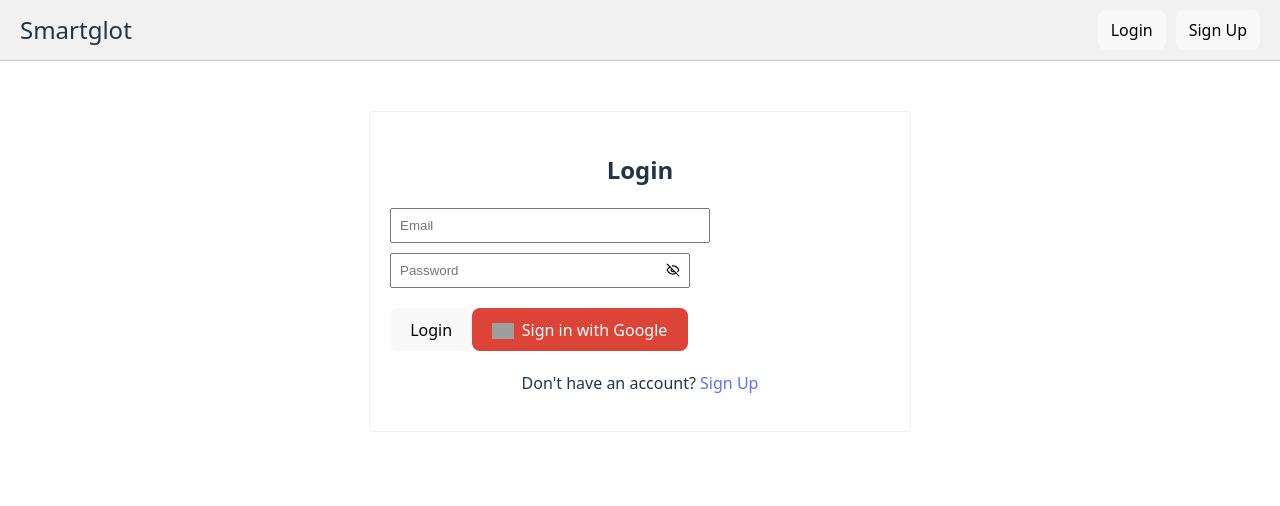
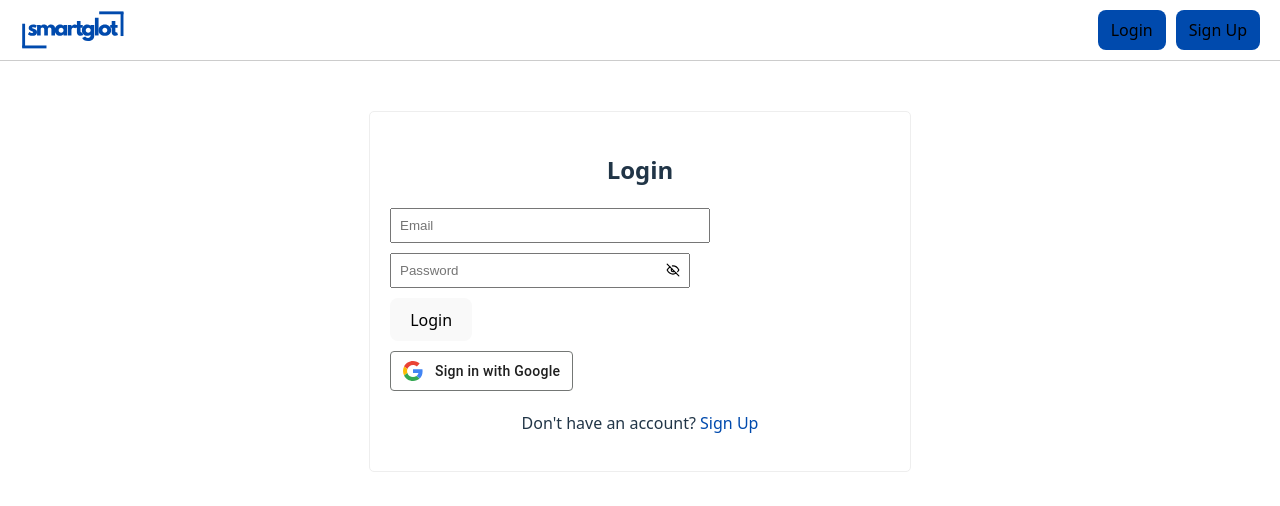
Before and after one commit to classmixer/smartglot, a React (Vite) app in the folder smartglot-react/: page /auth in a window 1280 px wide. Shown: the top 506 px of the page. Built offline with nearby package versions, Linux system fonts and the light colour scheme; no server answers; grey boxes are pictures that could not be loaded.

Commit message:
Style: smartglot임시로고 적용

```diff
--- a/smartglot-react/src/components/Layout/Header.jsx
+++ b/smartglot-react/src/components/Layout/Header.jsx
@@ -26,9 +26,18 @@
       <h1>
         <Link
           to={currentUser ? '/analysis' : '/'}
-          style={{ textDecoration: 'none', color: 'inherit' }}
+          style={{
+            textDecoration: 'none',
+            color: 'inherit',
+            display: 'flex',
+            alignItems: 'center',
+          }}
         >
-          Smartglot
+          <img
+            src="/smartglot.svg"
+            alt="Smartglot Logo"
+            style={{ height: '40px' }}
+          />
         </Link>
       </h1>
       <nav>
@@ -48,10 +57,20 @@
         ) : (
           <>
             <Link to="/auth?mode=login">
-              <button id="headerLoginButton">Login</button>
+              <button
+                id="headerLoginButton"
+                style={{ backgroundColor: '#004aad' }}
+              >
+                Login
+              </button>
             </Link>
             <Link to="/auth?mode=signup">
-              <button id="headerSignupButton">Sign Up</button>
+              <button
+                id="headerSignupButton"
+                style={{ backgroundColor: '#004aad' }}
+              >
+                Sign Up
+              </button>
             </Link>
           </>
         )}
--- a/smartglot-react/src/index.css
+++ b/smartglot-react/src/index.css
@@ -15,11 +15,11 @@
 
 a {
   font-weight: 500;
-  color: #646cff;
+  color: #004aad;
   text-decoration: inherit;
 }
 a:hover {
-  color: #535bf2;
+  color: #646cff;
 }
 
 body {
--- a/smartglot-react/src/pages/AuthPage.jsx
+++ b/smartglot-react/src/pages/AuthPage.jsx
@@ -2,6 +2,8 @@
 import { useLocation, useNavigate, Link } from 'react-router-dom';
 import { useAuth } from '../contexts/AuthContext';
 import PasswordInput from '../components/Auth/PasswordInput';
+
+import './GoogleButton.css'; // Google 버튼 CSS 추가
 // import './AuthPage.css'; // AuthPage에만 적용될 스타일이 있다면 만듭니다.
 
 function AuthPage() {
@@ -219,29 +221,50 @@
           {isLoginMode ? 'Login' : 'Sign Up'}
         </button>
 
-        {isLoginMode && (
+        {/* Google Login Button */}
+        <div style={{ marginTop: '10px' }}>
           <button
             type="button"
             onClick={handleGoogleLogin}
-            style={{
-              marginTop: '10px',
-              backgroundColor: '#db4437',
-              color: 'white',
-            }}
+            className="gsi-material-button"
             disabled={authLoading}
           >
-            <img
-              src="/google-icon.svg" // public 폴더에 google-icon.svg가 있다고 가정
-              alt="Google icon"
-              style={{
-                height: '1em',
-                verticalAlign: 'middle',
-                marginRight: '8px',
-              }}
-            />
-            Sign in with Google
+            <div className="gsi-material-button-state"></div>
+            <div className="gsi-material-button-content-wrapper">
+              <div className="gsi-material-button-icon">
+                <svg
+                  version="1.1"
+                  xmlns="http://www.w3.org/2000/svg"
+                  viewBox="0 0 48 48"
+                  xmlnsXlink="http://www.w3.org/1999/xlink"
+                  style={{ display: 'block' }}
+                >
+                  <path
+                    fill="#EA4335"
+                    d="M24 9.5c3.54 0 6.71 1.22 9.21 3.6l6.85-6.85C35.9 2.38 30.47 0 24 0 14.62 0 6.51 5.38 2.56 13.22l7.98 6.19C12.43 13.72 17.74 9.5 24 9.5z"
+                  ></path>
+                  <path
+                    fill="#4285F4"
+                    d="M46.98 24.55c0-1.57-.15-3.09-.38-4.55H24v9.02h12.94c-.58 2.96-2.26 5.48-4.78 7.18l7.73 6c4.51-4.18 7.09-10.36 7.09-17.65z"
+                  ></path>
+                  <path
+                    fill="#FBBC05"
+                    d="M10.53 28.59c-.48-1.45-.76-2.99-.76-4.59s.27-3.14.76-4.59l-7.98-6.19C.92 16.46 0 20.12 0 24c0 3.88.92 7.54 2.56 10.78l7.97-6.19z"
+                  ></path>
+                  <path
+                    fill="#34A853"
+                    d="M24 48c6.48 0 11.93-2.13 15.89-5.81l-7.73-6c-2.15 1.45-4.92 2.3-8.16 2.3-6.26 0-11.57-4.22-13.47-9.91l-7.98 6.19C6.51 42.62 14.62 48 24 48z"
+                  ></path>
+                  <path fill="none" d="M0 0h48v48H0z"></path>
+                </svg>
+              </div>
+              <span className="gsi-material-button-contents">
+                Sign in with Google
+              </span>
+              <span style={{ display: 'none' }}>Sign in with Google</span>
+            </div>
           </button>
-        )}
+        </div>
       </form>
       <p style={{ textAlign: 'center', marginTop: '20px' }}>
         {isLoginMode ? "Don't have an account? " : 'Already have an account? '}
--- /dev/null
+++ b/smartglot-react/src/pages/GoogleButton.css
@@ -0,0 +1,113 @@
+.gsi-material-button {
+  -moz-user-select: none;
+  -webkit-user-select: none;
+  -ms-user-select: none;
+  -webkit-appearance: none;
+  background-color: WHITE;
+  background-image: none;
+  border: 1px solid #747775;
+  -webkit-border-radius: 4px;
+  border-radius: 4px;
+  -webkit-box-sizing: border-box;
+  box-sizing: border-box;
+  color: #1f1f1f;
+  cursor: pointer;
+  font-family: 'Roboto', arial, sans-serif;
+  font-size: 14px;
+  height: 40px;
+  letter-spacing: 0.25px;
+  outline: none;
+  overflow: hidden;
+  padding: 0 12px;
+  position: relative;
+  text-align: center;
+  -webkit-transition:
+    background-color 0.218s,
+    border-color 0.218s,
+    box-shadow 0.218s;
+  transition:
+    background-color 0.218s,
+    border-color 0.218s,
+    box-shadow 0.218s;
+  vertical-align: middle;
+  white-space: nowrap;
+  width: auto;
+  max-width: 400px;
+  min-width: min-content;
+}
+
+.gsi-material-button .gsi-material-button-icon {
+  height: 20px;
+  margin-right: 12px;
+  min-width: 20px;
+  width: 20px;
+}
+
+.gsi-material-button .gsi-material-button-content-wrapper {
+  -webkit-align-items: center;
+  align-items: center;
+  display: flex;
+  -webkit-flex-direction: row;
+  flex-direction: row;
+  -webkit-flex-wrap: nowrap;
+  flex-wrap: nowrap;
+  height: 100%;
+  justify-content: space-between;
+  position: relative;
+  width: 100%;
+}
+
+.gsi-material-button .gsi-material-button-contents {
+  -webkit-flex-grow: 1;
+  flex-grow: 1;
+  font-family: 'Roboto', arial, sans-serif;
+  font-weight: 500;
+  overflow: hidden;
+  text-overflow: ellipsis;
+  vertical-align: top;
+}
+
+.gsi-material-button .gsi-material-button-state {
+  -webkit-transition: opacity 0.218s;
+  transition: opacity 0.218s;
+  bottom: 0;
+  left: 0;
+  opacity: 0;
+  position: absolute;
+  right: 0;
+  top: 0;
+}
+
+.gsi-material-button:disabled {
+  cursor: default;
+  background-color: #ffffff61;
+  border-color: #1f1f1f1f;
+}
+
+.gsi-material-button:disabled .gsi-material-button-contents {
+  opacity: 38%;
+}
+
+.gsi-material-button:disabled .gsi-material-button-icon {
+  opacity: 38%;
+}
+
+.gsi-material-button:not(:disabled):active .gsi-material-button-state,
+.gsi-material-button:not(:disabled):focus .gsi-material-button-state {
+  background-color: #303030;
+  opacity: 12%;
+}
+
+.gsi-material-button:not(:disabled):hover {
+  -webkit-box-shadow:
+    0 1px 2px 0 rgba(60, 64, 67, 0.3),
+    0 1px 3px 1px rgba(60, 64, 67, 0.15);
+  box-shadow:
+    0 1px 2px 0 rgba(60, 64, 67, 0.3),
+    0 1px 3px 1px rgba(60, 64, 67, 0.15);
+}
+
+.gsi-material-button:not(:disabled):hover .gsi-material-button-state {
+  background-color: #303030;
+  opacity: 8%;
+}
--- a/smartglot-react/src/styles/main.css
+++ b/smartglot-react/src/styles/main.css
@@ -13,7 +13,7 @@
   flex-grow: 1;
 }
 header {
-  background-color: #f1f1f1;
+  background-color: white;
   padding: 10px 20px;
   display: flex;
   justify-content: space-between;
```
Also changed, not shown: smartglot-react/public/smartglot.svg (added).
